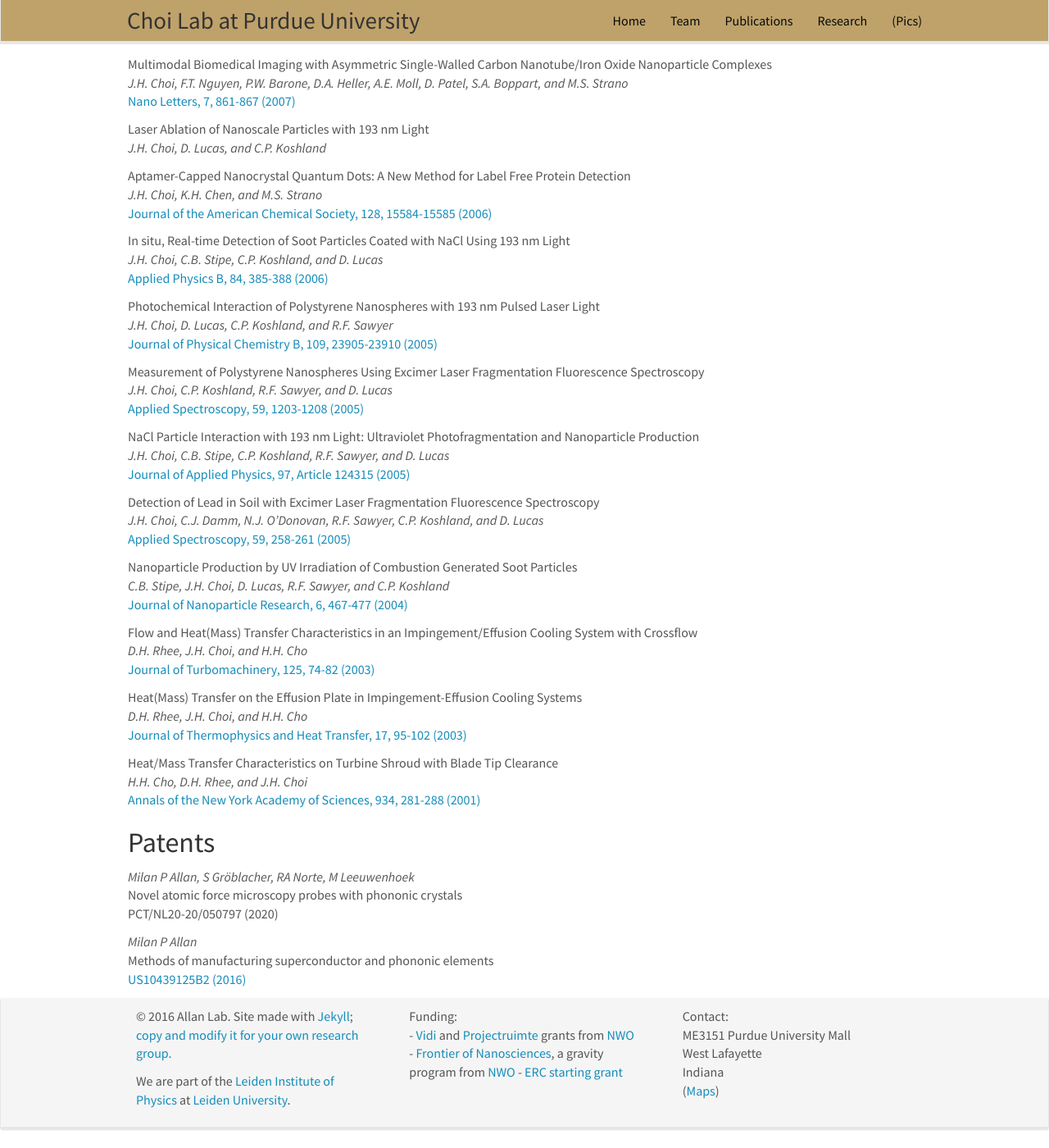
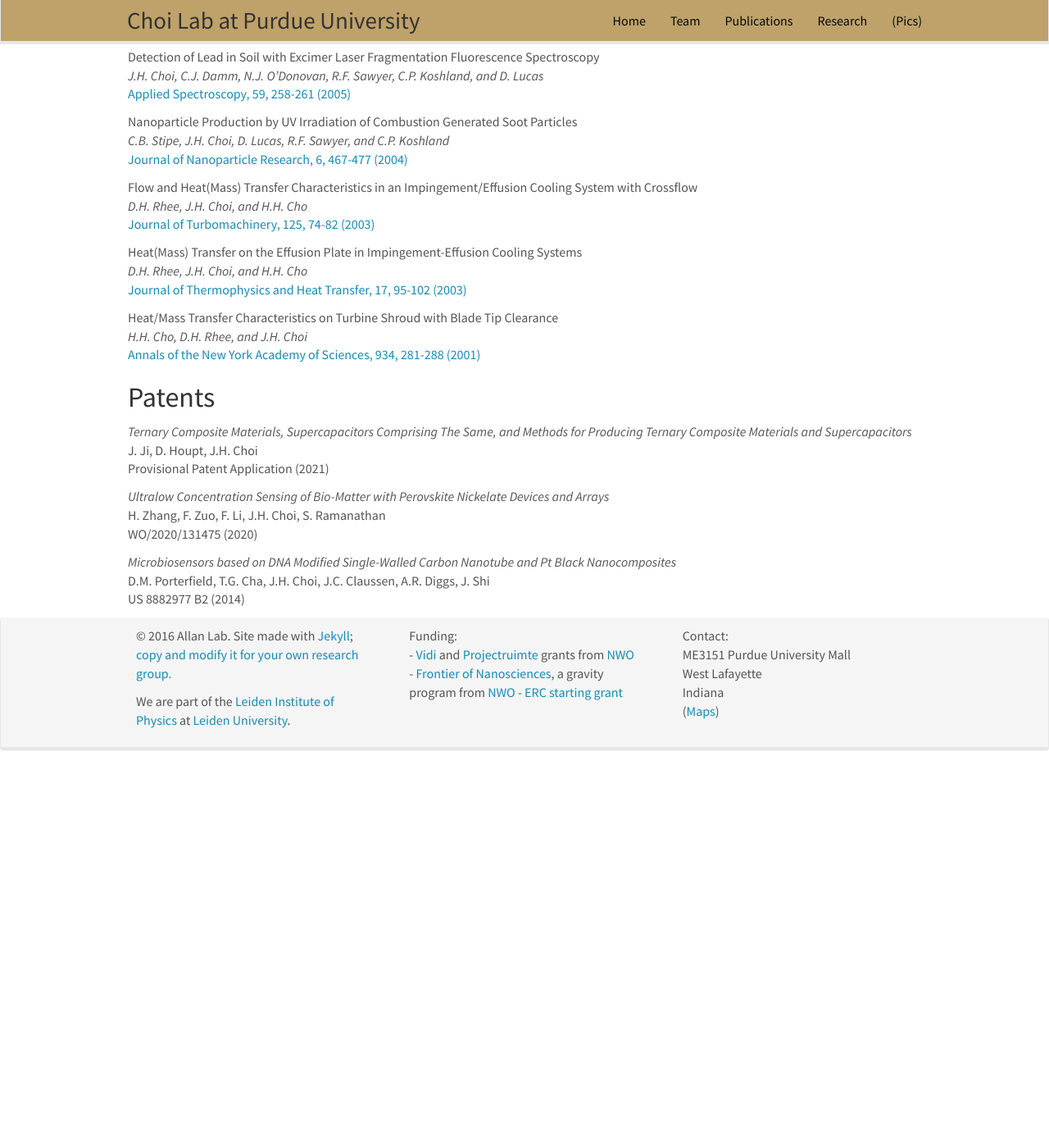
Before and after one commit to choidnalab/choidnalab.github.io, a Jekyll site: the page built from _pages/publications.md, in a window 1280 px wide and 1400 px high, scrolled down 4897 px. Shown: the whole window at 82% size. Built offline with Jekyll 4.4.1, drawn with Linux system fonts in a browser that asks for light colours; nearby versions of some CDN libraries; after the commit the page ends 5834 px from its top, so only the background shows below that; some of the changed text lies outside the part shown.

Commit message:
Update publications.md

```diff
--- a/_pages/publications.md
+++ b/_pages/publications.md
@@ -9,53 +9,6 @@ permalink: /publications/
 
 # Publications
 
-## Group highlights
-
-(For a full list of publications and patents see [below](#full-list-of-publications) or go to [Google Scholar](https://scholar.google.com/citations?user=aSHRXOkAAAAJ&hl=en))
-
-{% assign number_printed = 0 %}
-{% for publi in site.data.publist %}
-
-{% assign even_odd = number_printed | modulo: 2 %}
-{% if publi.highlight == 1 %}
-
-{% if even_odd == 0 %}
-<div class="row">
-{% endif %}
-
-<div class="col-sm-6 clearfix">
- <div class="well">
-  <pubtit>{{ publi.title }}</pubtit>
-  <img src="{{ site.url }}{{ site.baseurl }}/images/pubpic/{{ publi.image }}" class="img-responsive" width="33%" style="float: left" />
-  <p>{{ publi.description }}</p>
-  <p><em>{{ publi.authors }}</em></p>
-  <p><strong><a href="{{ publi.link.url }}">{{ publi.link.display }}</a></strong></p>
-  <p class="text-danger"><strong> {{ publi.news1 }}</strong></p>
-  <p> {{ publi.news2 }}</p>
- </div>
-</div>
-
-{% assign number_printed = number_printed | plus: 1 %}
-
-{% if even_odd == 1 %}
-</div>
-{% endif %}
-
-{% endif %}
-{% endfor %}
-
-{% assign even_odd = number_printed | modulo: 2 %}
-{% if even_odd == 1 %}
-</div>
-{% endif %}
-
-<p> &nbsp; </p>
-
-
-
-
-## Full List of publications
-
 {% for publi in site.data.publist %}
 
   {{ publi.title }} <br />
@@ -65,6 +18,8 @@ permalink: /publications/
 
 
 ## Patents
-<em>Milan P Allan, S Gröblacher, RA Norte, M Leeuwenhoek</em><br />Novel atomic force microscopy probes with phononic crystals<br /> PCT/NL20-20/050797 (2020)
+<em>Ternary Composite Materials, Supercapacitors Comprising The Same, and Methods for Producing Ternary Composite Materials and Supercapacitors</em><br />J. Ji, D. Houpt, J.H. Choi<br /> Provisional Patent Application (2021)
 
-<em>Milan P Allan</em><br /> Methods of manufacturing superconductor and phononic elements <br /> <a href="https://patents.google.com/patent/US10439125B2/en?inventor=Milan+ALLAN&oq=inventor:(Milan+ALLAN)">US10439125B2 (2016)</a>
+<em>Ultralow Concentration Sensing of Bio-Matter with Perovskite Nickelate Devices and Arrays</em><br />H. Zhang, F. Zuo, F. Li, J.H. Choi, S. Ramanathan<br /> WO/2020/131475 (2020)
+
+<em>Microbiosensors based on DNA Modified Single-Walled Carbon Nanotube and Pt Black Nanocomposites</em><br />D.M. Porterfield, T.G. Cha, J.H. Choi, J.C. Claussen, A.R. Diggs, J. Shi<br /> US 8882977 B2 (2014)
```
